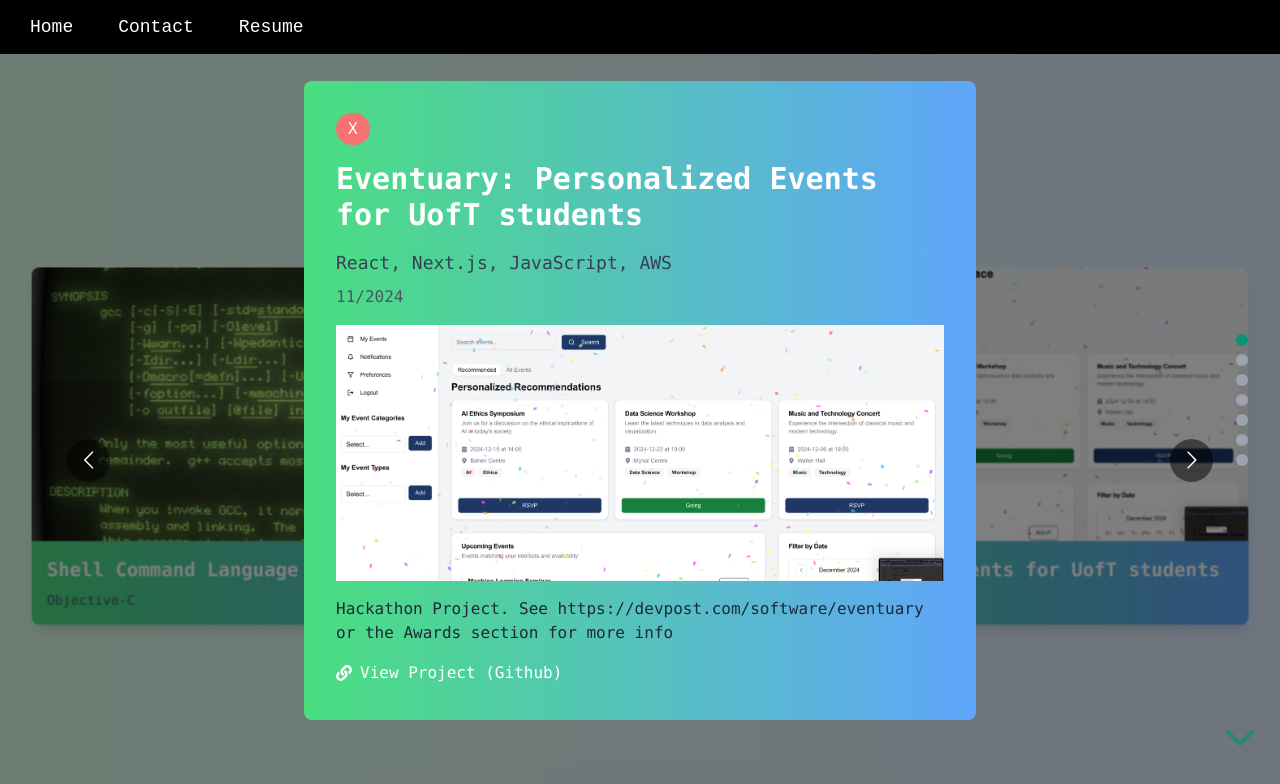
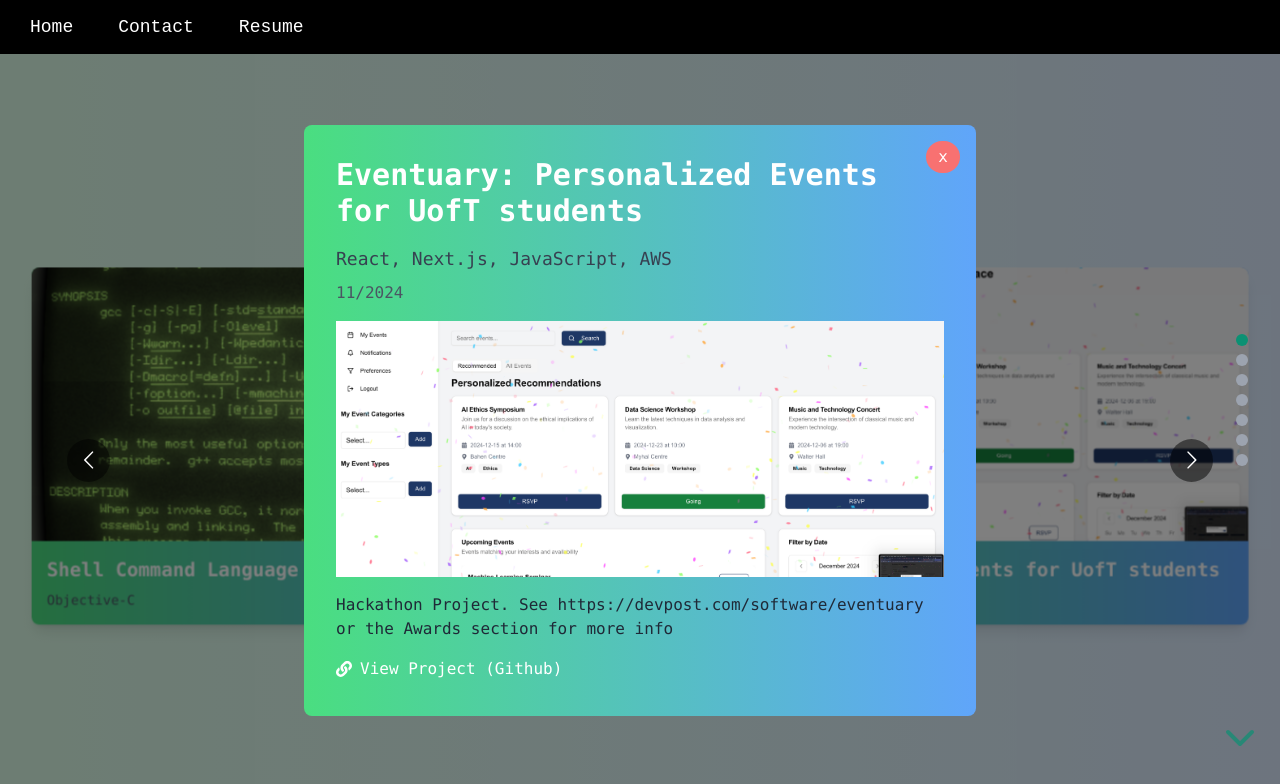
Before and after one commit to jvenchy/portfolio-site, a Next.js app: page / in a window 1280 px wide. Both pictures are taken after a click on the element 952 px from the left and 446 px from the top of the page. Shown: the top 784 px of the page. Built offline with nearby package versions, Linux system fonts and the light colour scheme; a web font is replaced by a local one.

Commit message:
moved the x

```diff
--- a/components/Projects.tsx
+++ b/components/Projects.tsx
@@ -128,7 +128,7 @@
   {
     id: 12,
     imagelink: "/project-images/12.png",
-    title: "{Web-Based} Ingredient and Diet-based Recipe Finder",
+    title: "Web-Based Ingredient and Diet-based Recipe Finder",
     tech: "React, Tailwind, Next.js",
     year: "11/2024",
     description:
@@ -172,16 +172,16 @@
 );
 
 const ProjectPopup: React.FC<{ project: Project; onClose: () => void }> = ({ project, onClose }) => (
-  <div className="fixed inset-0 bg-black bg-opacity-50 flex justify-center items-center z-50">
+  <div className="mt-10 fixed inset-0 bg-black bg-opacity-50 flex justify-center items-center z-50">
     <div
       onClick={(e) => e.stopPropagation()}
-      className="bg-gradient-to-r from-green-400 to-blue-400 text-white font-mono rounded-lg p-8 max-w-2xl w-full max-h-[90vh] overflow-y-auto"
+      className="relative bg-gradient-to-r from-green-400 to-blue-400 text-white font-mono rounded-lg p-8 max-w-2xl w-full max-h-[90vh] overflow-y-auto"
     >
       <button
         onClick={() => onClose()}
-        className="mb-4 px-3 py-1 bg-red-400 text-white hover:px-5 transition-all duration-300 rounded-full hover:bg-red-500"
+        className="absolute top-4 right-4 mb-4 px-3 py-1 bg-red-400 text-white transition-all duration-300 rounded-full hover:bg-red-500"
       >
-        X
+        x
       </button>
       <h2 className="text-3xl font-bold mb-4">{project.title}</h2>
       <p className="text-lg text-gray-700 mb-2">{project.tech}</p>
```
